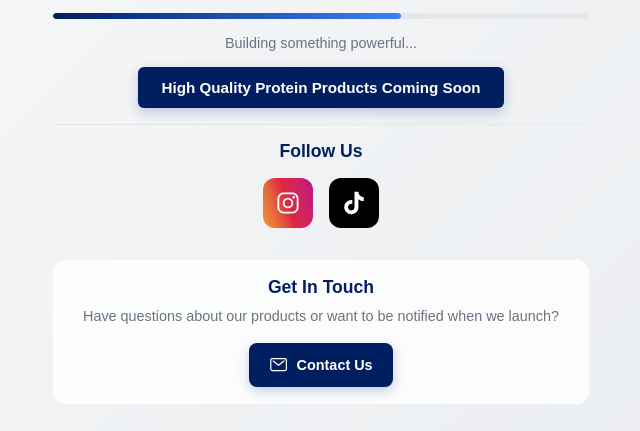
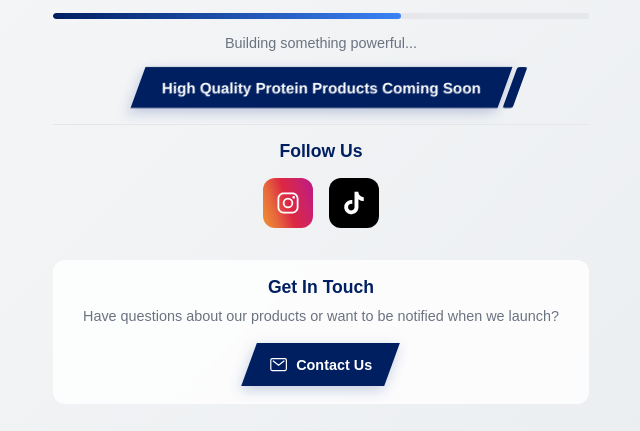
Before and after one commit to vitorafit/Vitora, a plain HTML site: page index.html in a window 1280 px wide. Shown: the part 317-748 px from the top of the page, 319-959 px from the left. Drawn offline with nearby package versions, Linux system fonts and the light colour scheme.

Commit message:
Update-16/08-12:40 index.html

```diff
--- a/index.html
+++ b/index.html
@@ -109,18 +109,38 @@
       .protein-badge {
         display: inline-flex;
         align-items: center;
+        justify-content: center;
         background: #001f61;
         color: white;
         padding: 0.75rem 1.5rem;
-        border-radius: 6px;
         font-size: 0.95rem;
         font-weight: 600;
         box-shadow: 0 4px 12px rgba(30, 58, 138, 0.25);
         transition: transform 0.2s ease;
+        transform: skewX(-20deg);
+        position: relative; /* needed for pseudo-element */
+      }
+
+      .protein-badge span {
+        display: inline-block;
+        transform: skewX(20deg); /* counter-skew text */
+      }
+
+      /* Add the slash */
+      .protein-badge::after {
+        content: "";
+        position: absolute;
+        top: 0;
+        right: -15px; /* adjust distance from button */
+        width: 10px; /* thickness of slash */
+        height: 100%;
+        background: #001f61; /* blue slash */
+        transform: skewX(0deg); /* match rhomboid angle */
+        border-radius: 2px; /* optional, smooth edges */
       }
 
       .protein-badge:hover {
-        transform: translateY(-2px);
+        transform: translateY(-2px) skewX(-20deg);
         box-shadow: 0 6px 16px rgba(30, 58, 138, 0.3);
       }
 
@@ -231,30 +251,37 @@
         margin-bottom: 1rem;
         line-height: 1.5;
       }
-
       .email-link {
         display: inline-flex;
         align-items: center;
+        justify-content: center; /* center content */
         background: #001f61;
         color: white;
         text-decoration: none;
         padding: 0.75rem 1.25rem;
-        border-radius: 8px;
         font-size: 0.9rem;
         font-weight: 600;
         transition: all 0.2s ease;
         box-shadow: 0 4px 12px rgba(30, 58, 138, 0.25);
+
+        /* Make it a rhomboid */
+        transform: skewX(-20deg);
       }
 
-      .email-link:hover {
-        background: #001f61;
-        transform: translateY(-2px);
-        box-shadow: 0 6px 16px rgba(30, 58, 138, 0.3);
+      .email-link span {
+        display: inline-flex;
+        align-items: center;
+        transform: skewX(20deg); /* counter-skew the text and icon */
       }
 
       .email-link-icon {
         margin-right: 0.5rem;
         font-size: 1.2rem;
+      }
+
+      .email-link:hover {
+        transform: translateY(-2px) skewX(-20deg);
+        box-shadow: 0 6px 16px rgba(30, 58, 138, 0.3);
       }
 
       @keyframes float {
@@ -312,7 +339,9 @@
         Building something powerful...
       </p>
 
-      <div class="protein-badge">High Quality Protein Products Coming Soon</div>
+      <div class="protein-badge">
+        <span>High Quality Protein Products Coming Soon</span>
+      </div>
 
       <div class="social-section">
         <div class="social-title">Follow Us</div>
@@ -348,8 +377,10 @@
             launch?
           </p>
           <a href="mailto:contact@vitora.com" class="email-link">
-            <ion-icon name="mail-outline" class="email-link-icon"></ion-icon
-            >Contact Us
+            <span>
+              <ion-icon name="mail-outline" class="email-link-icon"></ion-icon>
+              Contact Us
+            </span>
           </a>
         </div>
       </div>
```
